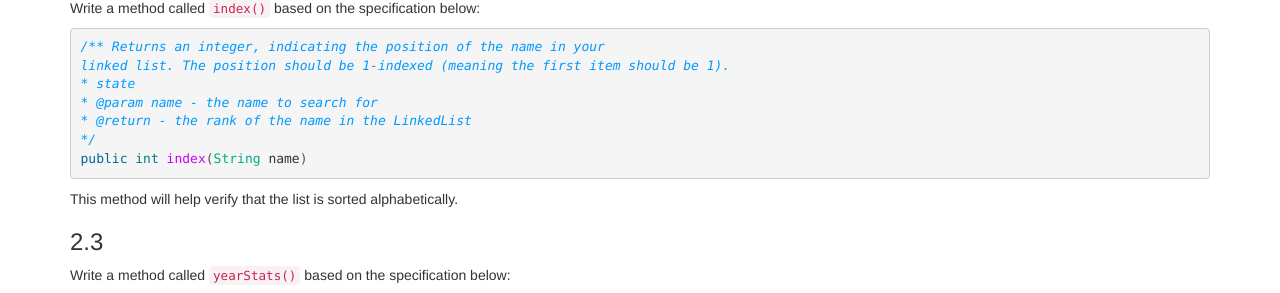
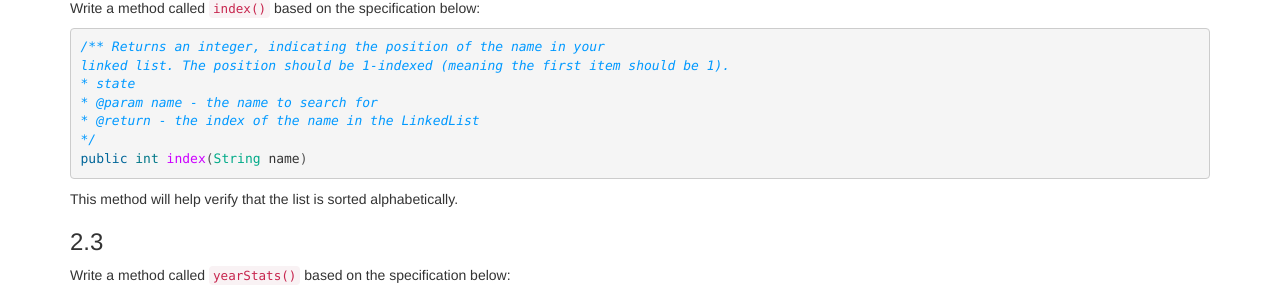
Before and after one commit to kalte0/BMC-CS-151.github.io, a Jekyll site: the page built from hws/HW02.md, in a window 1280 px wide and 900 px high, scrolled down 764 px. Shown: the part 221-514 px from the top of the window. Built offline with Jekyll 4.4.1, drawn with Linux system fonts in a browser that asks for light colours; nearby versions of some CDN libraries.

Commit message:
Update HW02.md

````diff
--- a/hws/HW02.md
+++ b/hws/HW02.md
@@ -116,7 +116,7 @@ Write a method called `index()` based on the specification below:
 linked list. The position should be 1-indexed (meaning the first item should be 1).
 * state
 * @param name - the name to search for
-* @return - the rank of the name in the LinkedList
+* @return - the index of the name in the LinkedList
 */
 public int index(String name)
 ```
````
